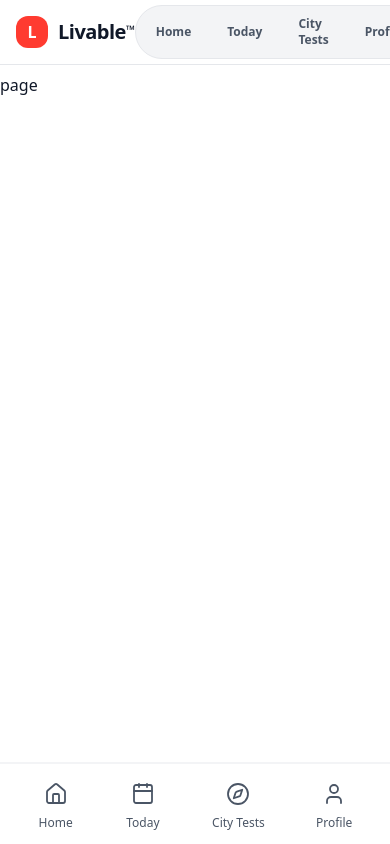
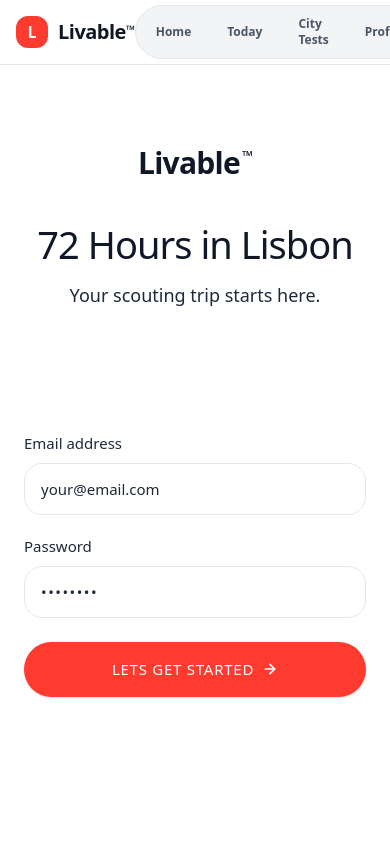
Before and after one commit to murad403/livable-pwa, a Next.js app: page /login in a window 390 px wide. Shown: the top 844 px of the page. Built offline with nearby package versions, Linux system fonts and the light colour scheme.

Commit message:
feat: implement PWA installation, responsive navigation layout, and auth page routing

```diff
--- a/src/app/login/page.tsx
+++ b/src/app/login/page.tsx
@@ -1,9 +1,13 @@
-import React from 'react'
+"use client";
+import { AuthScreen } from "@/components/AuthScreen";
+import { useRouter } from "next/navigation";
 
-const page = () => {
-  return (
-    <div>page</div>
-  )
+export default function LoginPage() {
+  const router = useRouter();
+
+  const handleLogin = () => {
+    router.push("/");
+  };
+
+  return <AuthScreen onLogin={handleLogin} />;
 }
-
-export default page
--- a/src/app/page.tsx
+++ b/src/app/page.tsx
@@ -1,17 +1,9 @@
 "use client";
-
-import React, { useState } from "react";
-import { AuthScreen } from "@/components/AuthScreen";
 import { HomeScreen } from "@/components/HomeScreen";
 import { useRouter } from "next/navigation";
 
 export default function Page() {
-  const [isLoggedIn, setIsLoggedIn] = useState(false);
   const router = useRouter();
-
-  if (!isLoggedIn) {
-    return <AuthScreen onLogin={() => setIsLoggedIn(true)} />;
-  }
 
   return (
     <HomeScreen
--- a/src/components/NavigationLayout.tsx
+++ b/src/components/NavigationLayout.tsx
@@ -82,15 +82,19 @@
     { label: "Profile", href: "/profile", isActive: pathname.startsWith("/profile") },
   ];
 
+  const isAuthPage = pathname === "/login";
+
   if (isStandalonePwa) {
     return (
       <main className="h-dvh bg-white flex flex-col justify-between max-w-md mx-auto relative shadow-xl overflow-hidden font-sans">
         <div className="flex-1 flex flex-col overflow-y-auto no-scrollbar">
           {children}
         </div>
+        {!isAuthPage && (
           <div className="shrink-0 bg-white border-t border-gray-100 pb-[env(safe-area-inset-bottom)] z-30">
             <BottomNav />
           </div>
+        )}
       </main>
     );
   }
@@ -149,17 +153,19 @@
       </header>
 
       {/* Main Website Content Container */}
-      <main className="flex-1 max-w-md w-full mx-auto bg-white my-0 sm:my-6 sm:rounded-3xl sm:border border-gray-200 sm:shadow-sm overflow-hidden flex flex-col relative pb-20 sm:pb-0">
+      <main className={`flex-1 max-w-md w-full mx-auto bg-white my-0 sm:my-6 sm:rounded-3xl sm:border border-gray-200 sm:shadow-sm overflow-hidden flex flex-col relative ${!isAuthPage ? "pb-20 sm:pb-0" : ""}`}>
         <div className="flex-1 flex flex-col py-2">
           {children}
         </div>
 
-        {/* Bottom Tab Navigation - Fixed at bottom for mobile screens, hidden on desktop */}
+        {/* Bottom Tab Navigation - Fixed at bottom for mobile screens, hidden on desktop and auth page */}
+        {!isAuthPage && (
           <div className="fixed sm:hidden bottom-0 left-0 right-0 z-30 bg-white border-t border-gray-100 pb-[env(safe-area-inset-bottom)]">
             <div className="max-w-md mx-auto">
               <BottomNav />
             </div>
           </div>
+        )}
       </main>
 
       {/* PWA Install Instructions Modal */}
```
Lines whose indentation alone changed are shown as unchanged.
